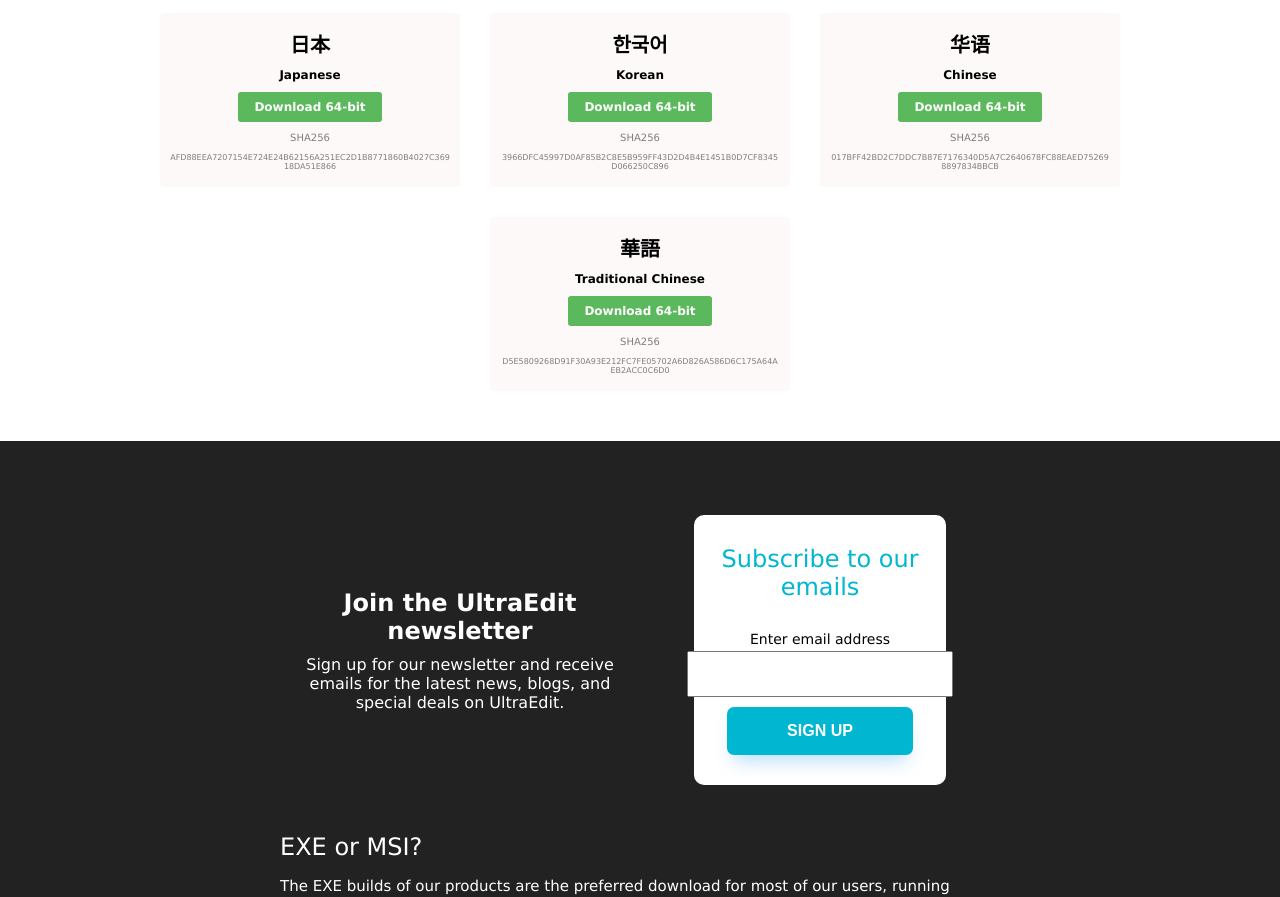
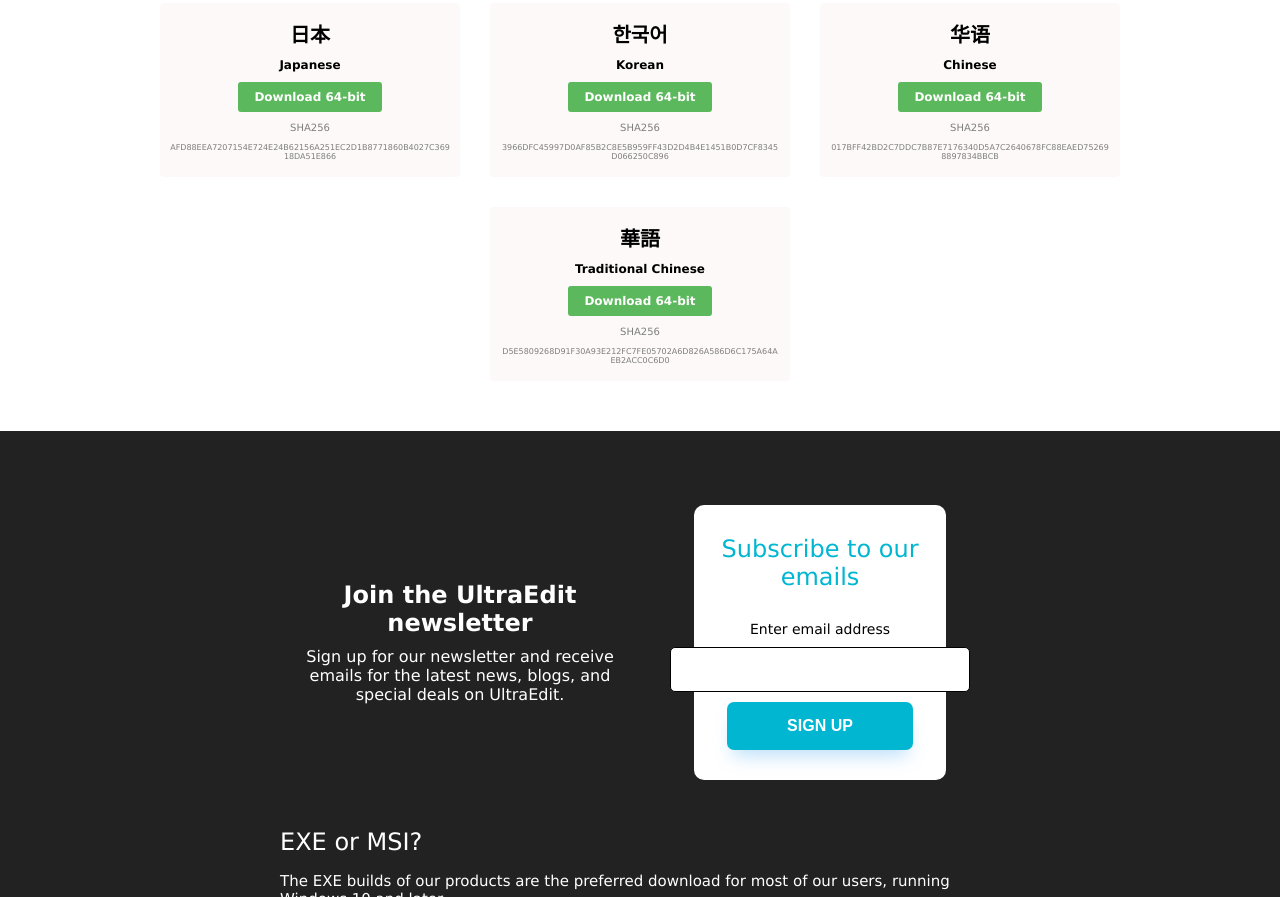
Before and after one commit to info-yashkumar09/UltraEditDownloadPageClone, a plain HTML site: page index.html in a window 1280 px wide. Shown: the part 917-1814 px from the top of the page. Drawn offline with Linux system fonts and the light colour scheme.

Commit message:
subscribe-panel input styling updated..

```diff
--- a/style.css
+++ b/style.css
@@ -131,7 +131,7 @@
 
 
 main>.button{
-    margin-top: 40px;
+    margin-top: 30px;
     margin-bottom: 70px;
 }
 main>.button>a{
@@ -293,12 +293,16 @@
 .subscribe-panel>.top-panel>.top-right-panel>div>label{
     font-size: 14px;
     font-weight: lighter;
-    margin-bottom: 4px;
+    margin-bottom: 10px;
 }
 .subscribe-panel>.top-panel>.top-right-panel>div>input{
-    padding: 15px 60px;
+    padding: 10px 10px;
+    width: 300px;
+    height: 45px;
     margin-bottom: 10px;
-    font-size: 11px;
+    font-size: 17px;
+    border: 1px solid black;
+    border-radius: 5px;
 }
 .subscribe-panel>.top-panel>.top-right-panel>div>button{
     background: none;
```
